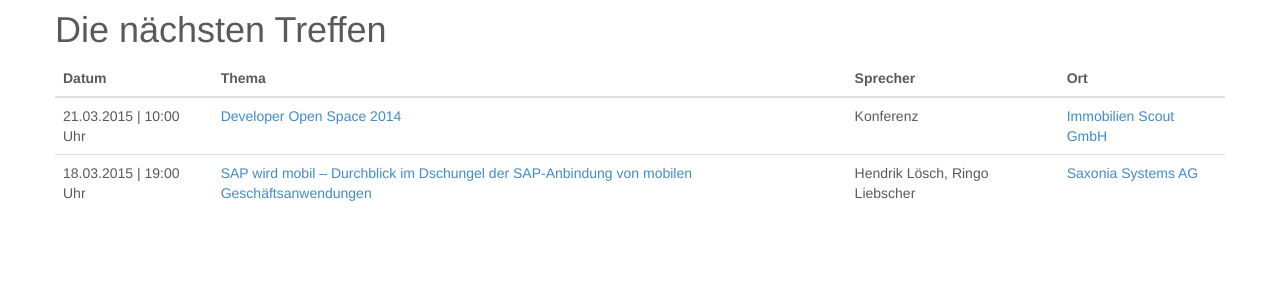
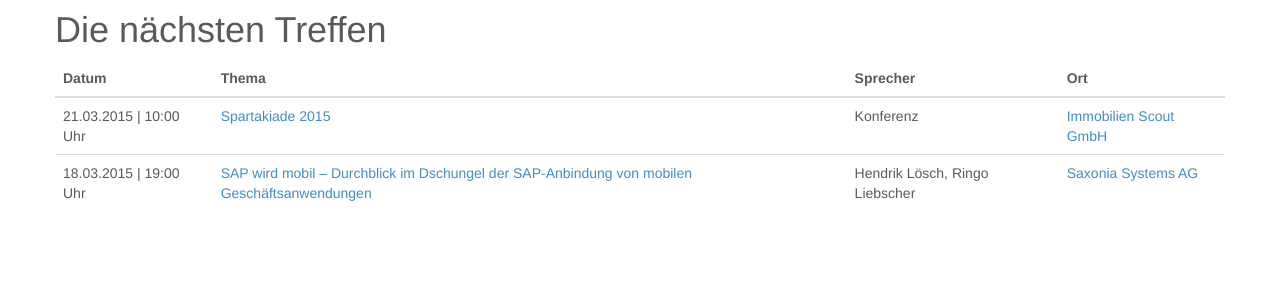
Before and after one commit to dddotnet/dddotnet.github.io, a Jekyll site: the page built from index.html, in a window 1280 px wide and 900 px high, scrolled down 328 px. Shown: the part 152-452 px from the top of the window. Built offline with Jekyll 4.4.1, drawn with Linux system fonts in a browser that asks for light colours; nearby versions of some CDN libraries; Markdown is read by kramdown in place of the engine named in the settings.

Commit message:
name fix

```diff
--- a/_posts/2015-03-21-Spartakiade.markdown
+++ b/_posts/2015-03-21-Spartakiade.markdown
@@ -1,6 +1,6 @@
 ---
 layout: postnew
-title:  "Developer Open Space 2014"
+title:  "Spartakiade 2015"
 date:   2015-03-21 09:00:00
 categories: treffen
 speaker: Konferenz
```
